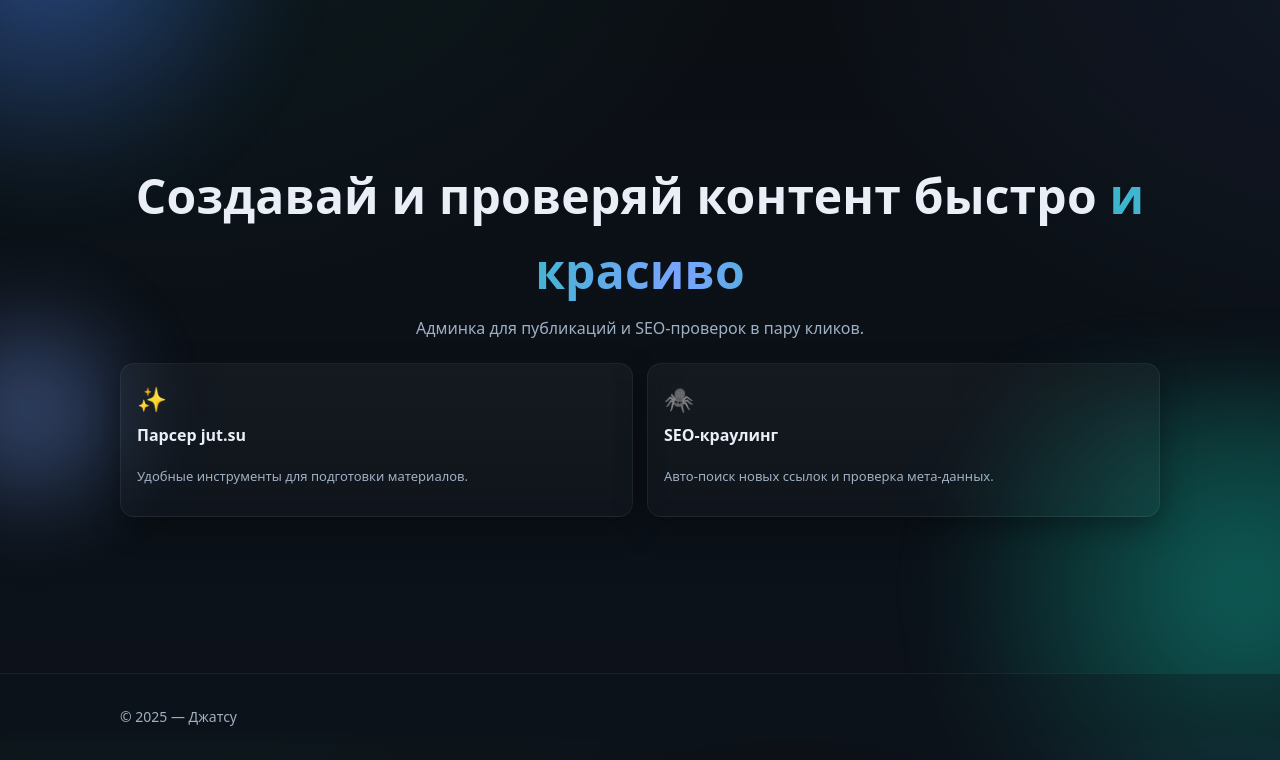
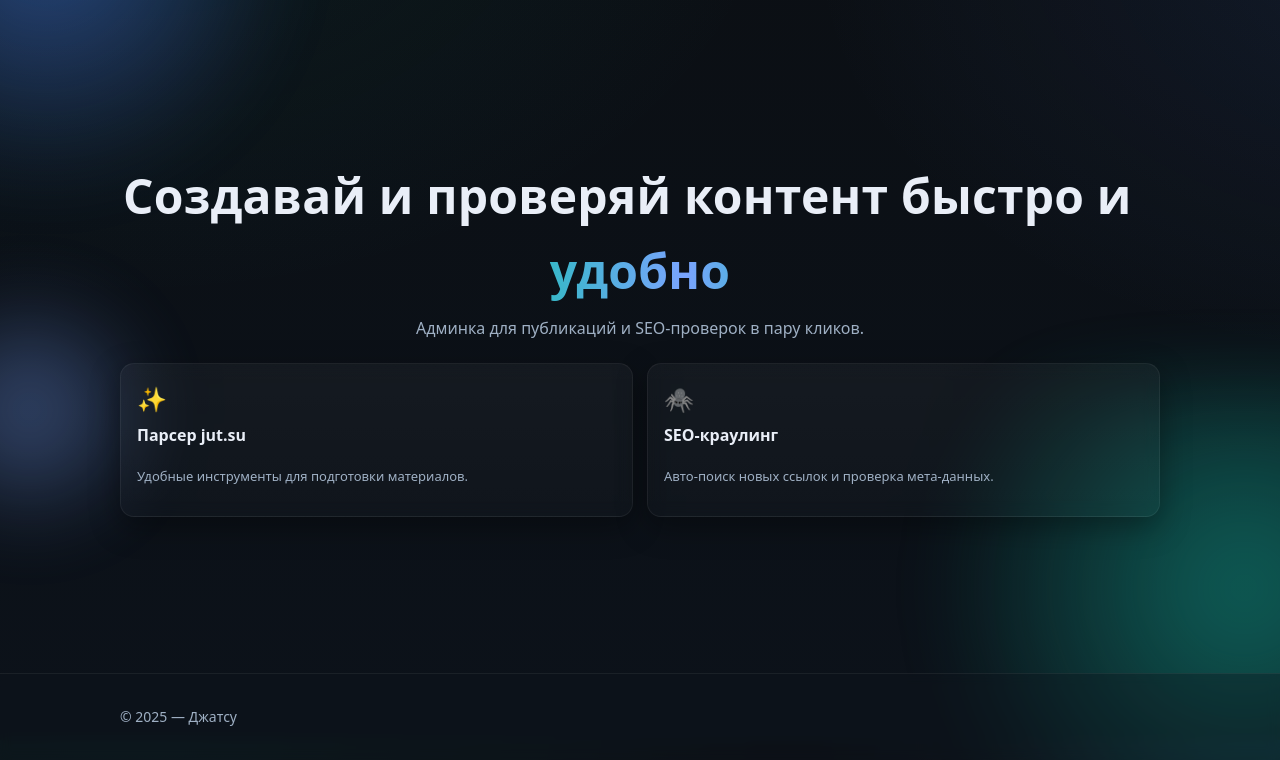
Before and after one commit to Flowi246/Super-Adminka, a plain HTML site: page index.html in a window 1280 px wide. Shown: the part 60-820 px from the top of the page. Drawn offline with Linux system fonts and the light colour scheme.

Commit message:
╨Ю╨▒╨╜╨╛╨▓╨╗╨╡╨╜╨╕╨╡ ╤Б ╨╗╨╛╨║╨░╨╗╤М╨╜╨╛╨│╨╛ ╨Я╨Ъ

```diff
--- a/index.html
+++ b/index.html
@@ -34,7 +34,7 @@
   <main class="hero">
     <div class="container">
       <h1 class="hero-title">
-        Создавай и проверяй контент быстро&nbsp;<span class="grad">и красиво</span>
+        Создавай и проверяй контент быстро и &nbsp;<span class="grad"> удобно</span>
       </h1>
       <p class="hero-subtitle">Админка для публикаций и SEO-проверок в пару кликов.</p>
 
```
